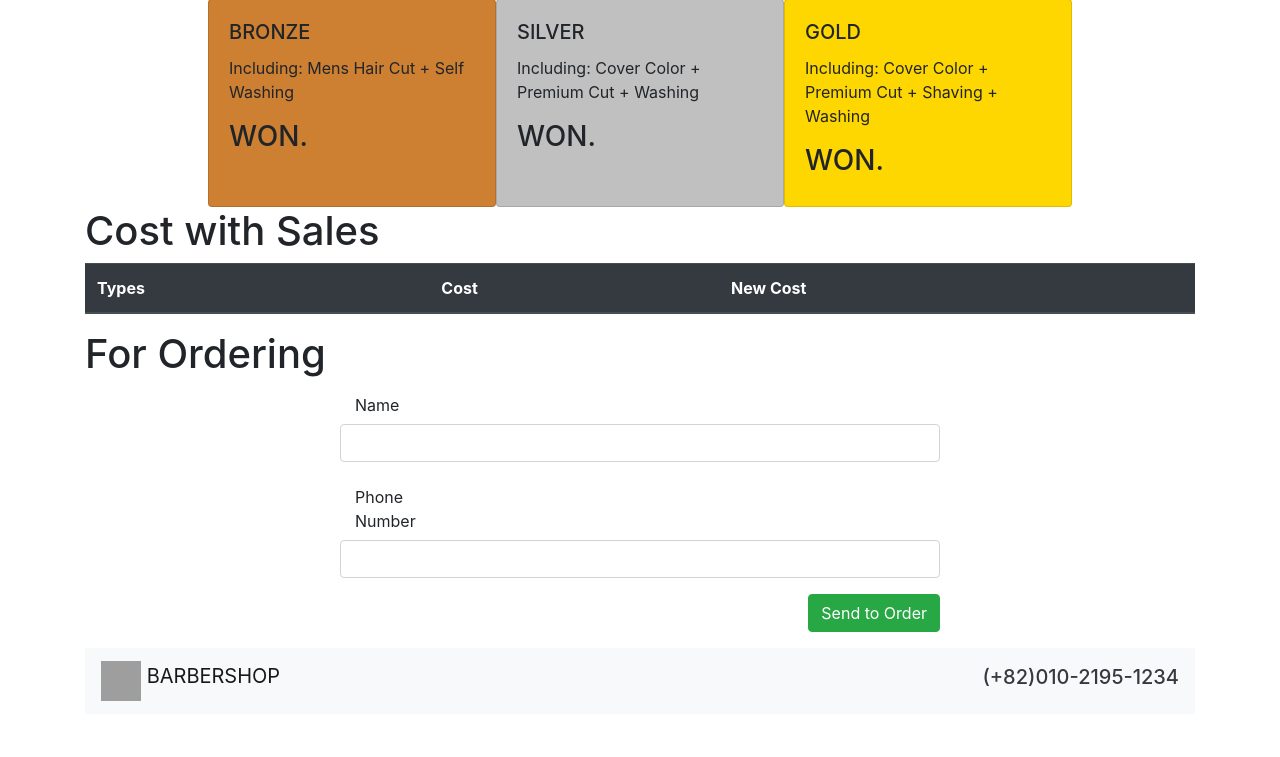
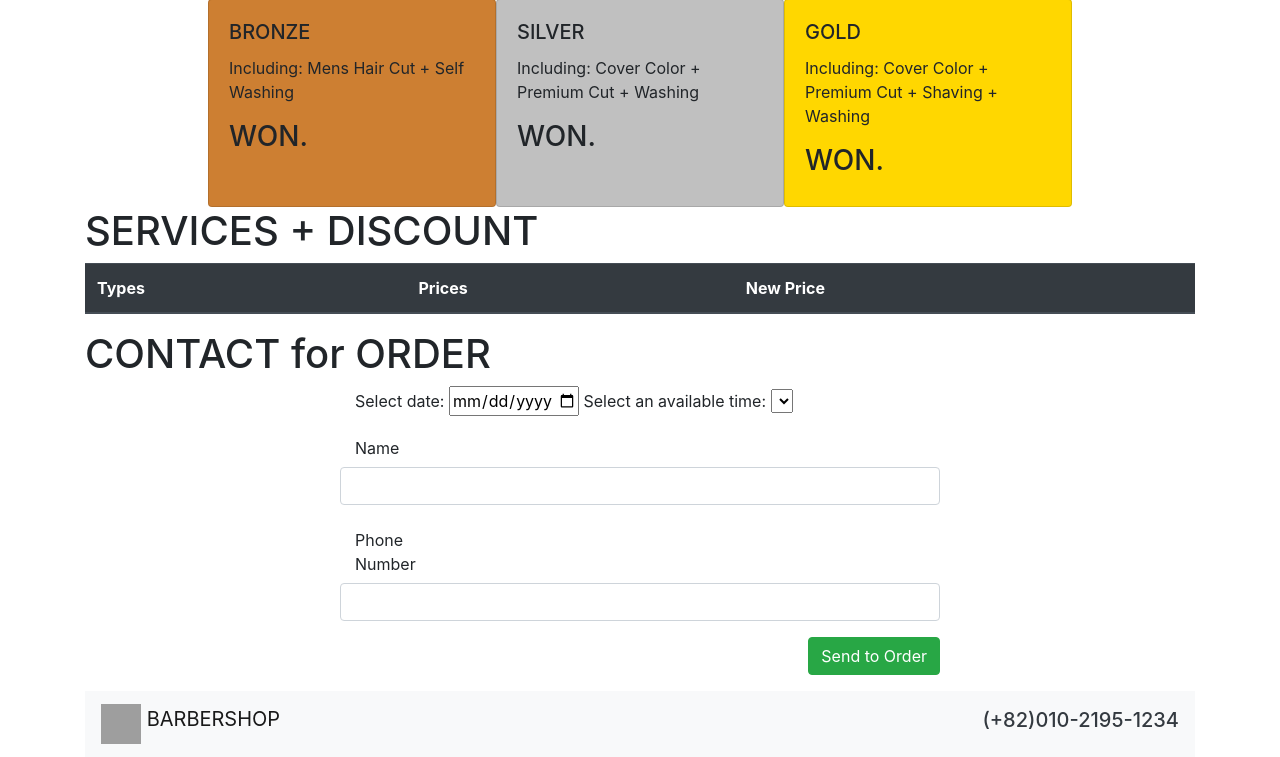
Before and after one commit to JavoXIN/django_website_for_training, a Django app: template templates/index.html in a window 1280 px wide. Shown: the part 123-880 px from the top of the page. Before the commit the page ends 824 px from the top, so only its background shows below. Run offline with Django 4.2, Linux system fonts and the light colour scheme; the template is opened without the code that fills it: values that come from a table or form of the project are taken from there, others are empty; grey boxes are pictures that could not be loaded.

Commit message:
Added a time and day picker Resolved some bugs and errors New design and some changes:added

```diff
--- a/templates/base.html
+++ b/templates/base.html
@@ -10,13 +10,16 @@
 
     <!-- Bootstrap CSS -->
     <link rel="stylesheet" href="https://cdn.jsdelivr.net/npm/bootstrap@4.5.3/dist/css/bootstrap.min.css" integrity="sha384-TX8t27EcRE3e/ihU7zmQxVncDAy5uIKz4rEkgIXeMed4M0jlfIDPvg6uqKI2xXr2" crossorigin="anonymous">
+<!--	  shotdan pastdan boshlandi-->
+<!--  	<link rel="stylesheet" href="https://cdnjs.cloudflare.com/ajax/libs/jquery-datetimepicker/2.5.20/jquery.datetimepicker.min.css" integrity="sha256-DOS9W6NR+NFe1fUhEE0PGKY/fubbUCnOfTje2JMDw3Y=" crossorigin="anonymous" />-->
+<!--	  tepadagi cdnjs.cloudflare ni menqoshdim0522  -->
 
     <title>Barbershop Mens Salon</title>
   </head>
   <body>
 	<nav class="navbar navbar-light bg-light container">
 	  <a class="navbar-brand logo-top" href="#">
-	    <img src="{% static 'img/Logo.png' %}" width="40" height="40" class="d-inline-block align-top" alt="" loading="lazy">
+	    <img src="{% static 'img/Logo2.png' %}" width="40" height="40" class="d-inline-block align-top" alt="" loading="lazy">
 	    BARBERSHOP
 	  </a>
 	  <div class="contact-top">
@@ -38,20 +41,23 @@
   		<div class="container">
   			<nav class="navbar navbar-light bg-light container">
 			    <a class="navbar-brand logo-top" href="#">
-			    	<img src="{% static 'img/Logo.png' %}" width="40" height="40" class="d-inline-block align-top" alt="" loading="lazy">
+			    	<img src="{% static 'img/Logo2.png' %}" width="40" height="40" class="d-inline-block align-top" alt="" loading="lazy">
 			    	BARBERSHOP
 			    </a>
 	  			<div class="contact-top">
 	                <a class="whatsapp-number" href="https://web.whatsapp.com/"></a>
 	                <a class="telegram-number" href="https://t.me/"></a>
-	              	<a class="phone-number text-dark" href="tel:+74957777777">
+	              	<a class="phone-number text-dark" href="tel:+8201021951234">
 	              	<h5>(+82)010-2195-1234</h5></a>
       			</div>
 			</nav>
   		</div>
   	    </footer>
 
-
+<!--men qoshdim 0522 for datetime picker-->
+<!--	<script src="https://code.jquery.com/jquery-3.3.1.slim.min.js" integrity="sha384-q8i/X+965DzO0rT7abK41JStQIAqVgRVzpbzo5smXKp4YfRvH+8abtTE1Pi6jizo" crossorigin="anonymous"></script>-->
+<!--	<script src="https://cdnjs.cloudflare.com/ajax/libs/jquery-datetimepicker/2.5.20/jquery.datetimepicker.full.min.js" integrity="sha256-FEqEelWI3WouFOo2VWP/uJfs1y8KJ++FLh2Lbqc8SJk=" crossorigin="anonymous"></script>-->
+<!--men qoshdim 0522 for datetime picker-->
 
 
     <script src="https://code.jquery.com/jquery-3.5.1.slim.min.js" integrity="sha384-DfXdz2htPH0lsSSs5nCTpuj/zy4C+OGpamoFVy38MVBnE+IbbVYUew+OrCXaRkfj" crossorigin="anonymous"></script>
--- a/templates/index.html
+++ b/templates/index.html
@@ -8,16 +8,36 @@
   	<!-- форма -->
   	<section>
   		<div class="container class_form">
-  			<h1 class="text-3">For Ordering</h1>
+  			<h1 class="text-3">CONTACT for ORDER</h1>
   			<div class="row justify-content-center">
-  			<form action="{% url 'thanks_page' %}" method="POST" style="width: 50%;">
+<!--  		<form action="{% url 'thanks_page' %}" method="POST" style="width: 50%;"> shunaqa edi ozi, man buni ozgartirdim pastdigiga-->
+			<form action="{% url 'thanks_page' %}" method="POST" style="width: 50%;">
 				{% csrf_token %}
+
+
+			<label for="start">Select date:</label>
+			  <input type="date" id="start" name="date" value={{min_day_value}} min={{min_day_value}} max="2024-01-01">
+
+
+			<label for="start">Select an available time:</label>
+			  <select name="time" id="select" class="form-select form-select-lg mb-3" aria-label=".form-select-sm example">
+				  {% for time in all_time %}
+				  <option value="{{ time }}">
+					  {{time}}
+				  </option>
+				  {% endfor %}
+			  </select>
+
+
+
+
 			  <div class="form-group row">
 			    <label for="inputEmail3" class="col-sm-2 col-form-label">Name</label><br>
 				  {{ form.name }}
 			    <div class="">
 			    </div>
 			  </div>
+
 			  <div class="form-group row">
 			    <label for="inputEmail3" class="col-sm-2 col-form-label">Phone Number</label><br>
 
@@ -25,6 +45,7 @@
 			    <div class="">
 			    </div>
 			  </div>
+
 			  <div style="float: right;" class="form-group row">
 			      <button type="submit" class="btn btn-success">Send to Order</button>
 			  </div>
--- a/templates/price.html
+++ b/templates/price.html
@@ -1,3 +1,7 @@
+<!--<section style="background-image: url('C:/Djangoweb/testingpageweb_root/media/back1.jpg');-->
+<!--				background-size: cover;-->
+<!--                background-position: center;-->
+<!--                background-repeat: no-repeat;">-->
 <section>
   		<div class="container">
   			<h1 class="text-3">VIP SERVICES(+Additional)</h1>
@@ -29,13 +33,13 @@
   	<!-- Таблица -->
   	<section>
   		<div class="container">
-  			<h1 class="text-3"> Cost with Sales </h1>
+  			<h1 class="text-3"> SERVICES + DISCOUNT </h1>
   			<table class="table table_one">
 			  <thead class="thead-dark">
 			    <tr>
 			      <th scope="col">Types</th>
-			      <th scope="col">Cost</th>
-			      <th scope="col">New Cost</th>
+			      <th scope="col">Prices</th>
+			      <th scope="col">New Price</th>
 			    </tr>
 			  </thead>
 			  <tbody>
--- a/testingpageweb/settings.py
+++ b/testingpageweb/settings.py
@@ -31,6 +31,7 @@ ALLOWED_HOSTS = []
 # Application definition
 
 INSTALLED_APPS = [
+    'django_extensions',
     'telebot.apps.TelebotConfig',
     'price.apps.PriceConfig',
     'cms2.apps.Cms2Config',
@@ -109,13 +110,13 @@ AUTH_PASSWORD_VALIDATORS = [
 
 LANGUAGE_CODE = 'en-us'   # 'ru-RU'
 
-TIME_ZONE = 'UTC'
+TIME_ZONE = 'Asia/Seoul'        #ya dobavil 05.24 UTC to Asia/Seoul
 
 USE_I18N = True
 
 USE_L10N = True
 
-USE_TZ = True
+USE_TZ = False      #ya dobavil 05.24 true to false
 
 
 # Static files (CSS, JavaScript, Images)
--- a/testingpageweb/urls.py
+++ b/testingpageweb/urls.py
@@ -28,7 +28,7 @@ from django.conf import settings
 urlpatterns = [
     path('admin/', admin.site.urls),
     path('', views.first_page),    #men qoshdim(0323)
-    path('thanks_bunarsani_orgartirsamhamishlidi/', views.thanks_page, name='thanks_page')
+    path('thanks/', views.thanks_page, name='thanks_page')
 ] + static(settings.MEDIA_URL, document_root=settings.MEDIA_ROOT)
 
 
--- a/vatam/forms.py
+++ b/vatam/forms.py
@@ -6,3 +6,5 @@ class OrderForm(forms.Form):
     name = forms.CharField(max_length=200, widget=forms.TextInput(attrs={'class' : 'form-control'}))
     # man qoshdim0324,0753pm
     phone = forms.CharField(max_length=200, widget=forms.TextInput(attrs={'class' : 'form-control'}))
+    #day = forms.CharField(max_length=200, widget=forms.TextInput(attrs={'class': 'form-control'}))  #men qoshdim 0523
+    #time = forms.CharField(max_length=200, widget=forms.TextInput(attrs={'class': 'form-control'}))  #men qoshdim 0523
```
Also changed, not shown: templates/admin/base_site.html (added, +42 -0 lines), vatam/admin.py (+28 -1 lines), vatam/models.py (+7 -3 lines), vatam/views.py (+36 -8 lines), vatam/migrations/0001_initial.py.
